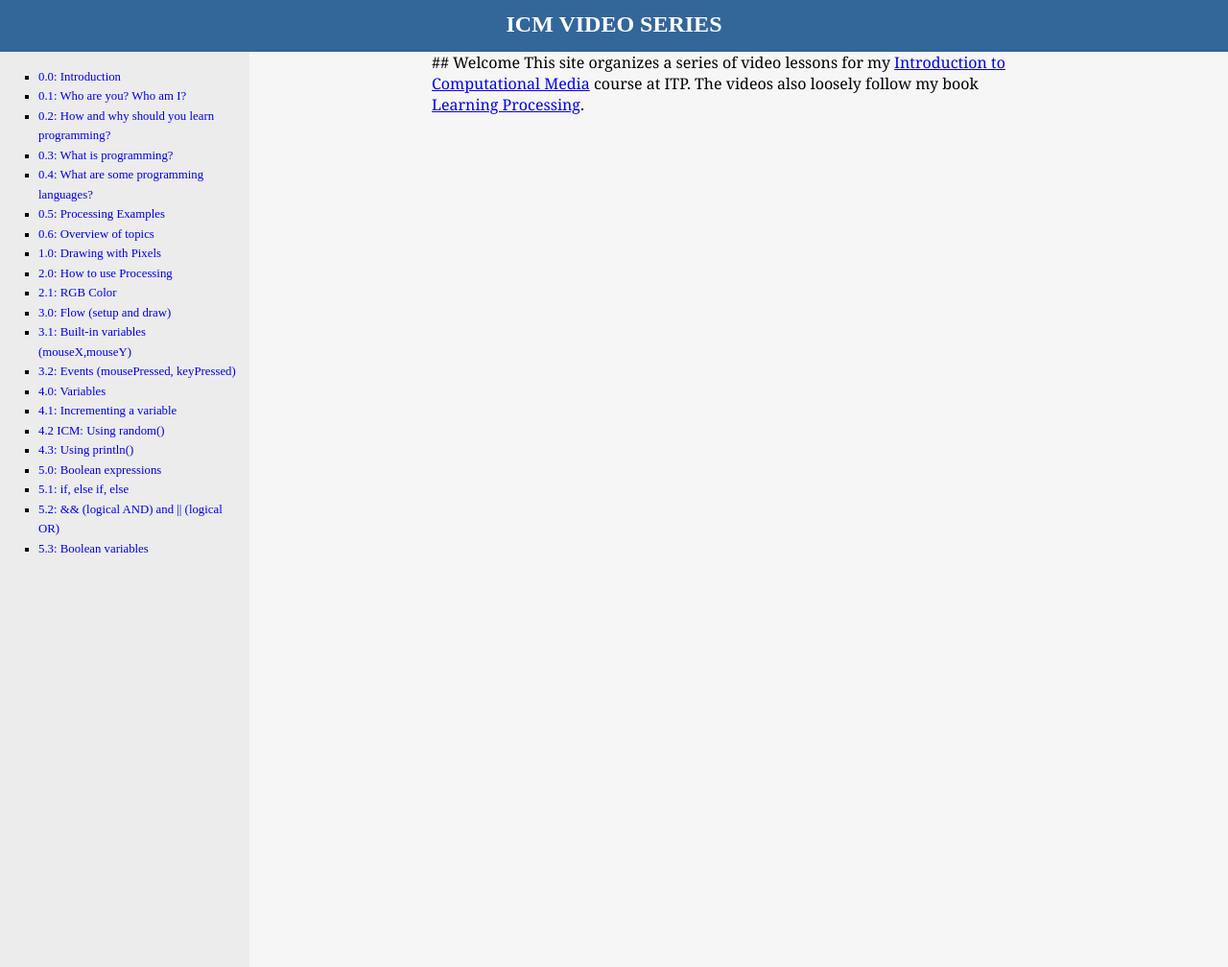
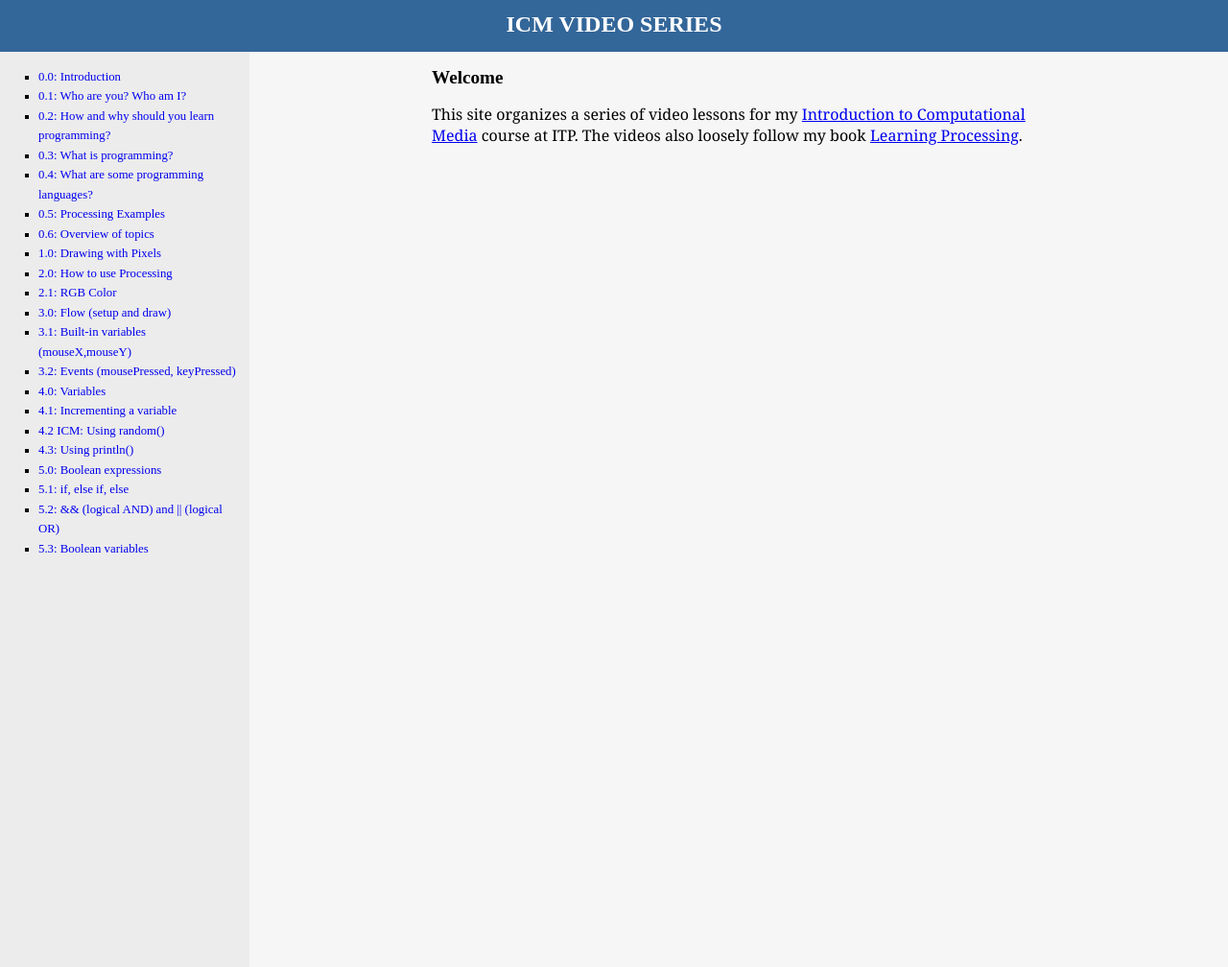
Before and after one commit to shiffman/icm.shiffman.net, a Jekyll site: the page built from index.html, in a window 1280 px wide. Shown: the whole page at 96% size. Built offline with Jekyll 4.4.1, drawn with Linux system fonts in a browser that asks for light colours; some web fonts are replaced.

```diff
--- a/index.html
+++ b/index.html
@@ -3,6 +3,6 @@ layout: default
 title: Home
 ---
 
-## Welcome
+<h2>Welcome</h2>
 
-This site organizes a series of video lessons for my <a href="https://github.com/ITPNYU/ICM-2013">Introduction to Computational Media</a> course at ITP.  The videos also loosely follow my book <a href="http://www.amazon.com/gp/product/0123736021/ref=as_li_ss_tl?ie=UTF8&camp=1789&creative=390957&creativeASIN=0123736021&linkCode=as2&tag=shiffman-20">Learning Processing</a>.
+<p>This site organizes a series of video lessons for my <a href="https://github.com/ITPNYU/ICM-2013">Introduction to Computational Media</a> course at ITP.  The videos also loosely follow my book <a href="http://www.amazon.com/gp/product/0123736021/ref=as_li_ss_tl?ie=UTF8&camp=1789&creative=390957&creativeASIN=0123736021&linkCode=as2&tag=shiffman-20">Learning Processing</a>.</p>
```
